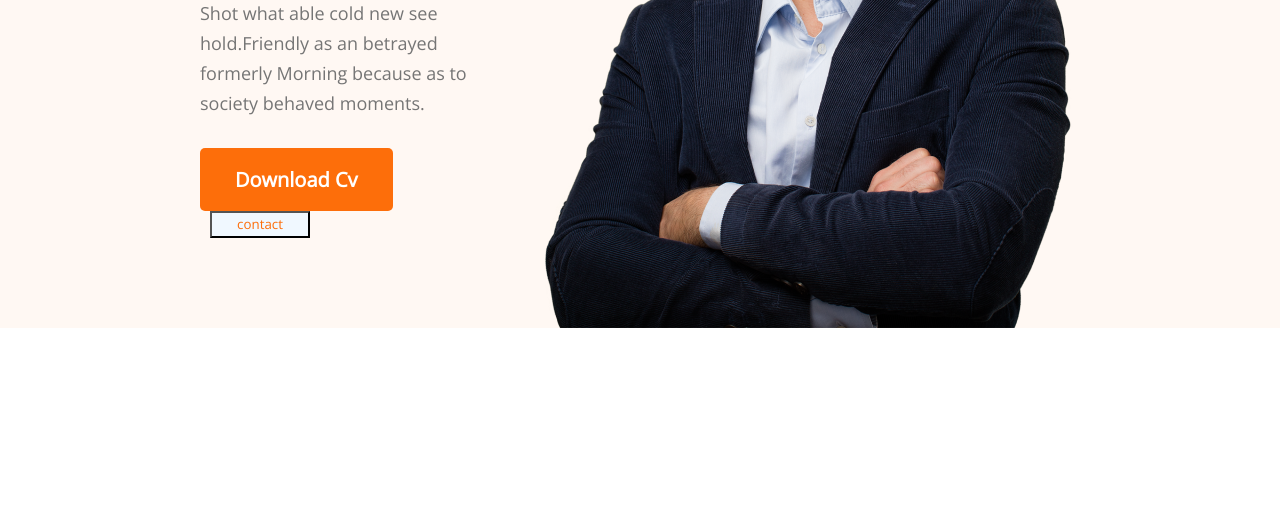
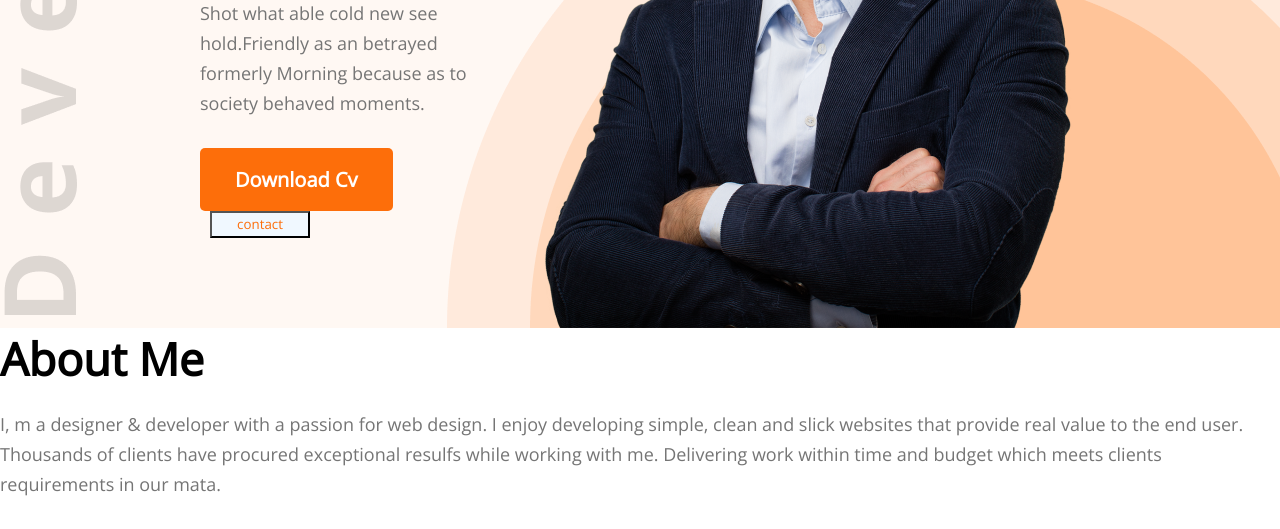
Before and after one commit to isratjaman9/developer-portfolio-2, a plain HTML site: page index.html in a window 1280 px wide. Shown: the part 511-1040 px from the top of the page. Before the commit the page ends 839 px from the top, so only its background shows below. Drawn offline with nearby package versions, Linux system fonts and the light colour scheme.

Commit message:
added about

```diff
--- a/index.html
+++ b/index.html
@@ -43,6 +43,14 @@
 
         </section>
     </header>
+    <!-- about -->
+    <main class="main section">
+        <section class="about">
+            <h3 class="about-heading">About Me</h3>
+            <p class="about-description">I, m a designer & developer with a passion for web design. I enjoy developing simple, clean and slick websites that provide real value to the end user. Thousands of clients have procured exceptional resulfs while working with me. Delivering work within time and budget which meets clients requirements in our mata.</p>
+
+        </section>
+    </main>
 
 
 </body>
--- a/style/style.css
+++ b/style/style.css
@@ -75,4 +75,21 @@ margin-bottom: 30px;
 /* hader+img style */
 .header{
     background: #FFF8F3;
+    background-image: url(../images/header_bg.png) , url(../images/developer.png);
+    background-repeat: no-repeat;
+    background-position: right bottom, left;
 }
+/* main section */
+main
+/* about section style */
+.about {
+
+}
+
+}
+.about-heading{
+
+}
+.about-description{
+
+}
```
